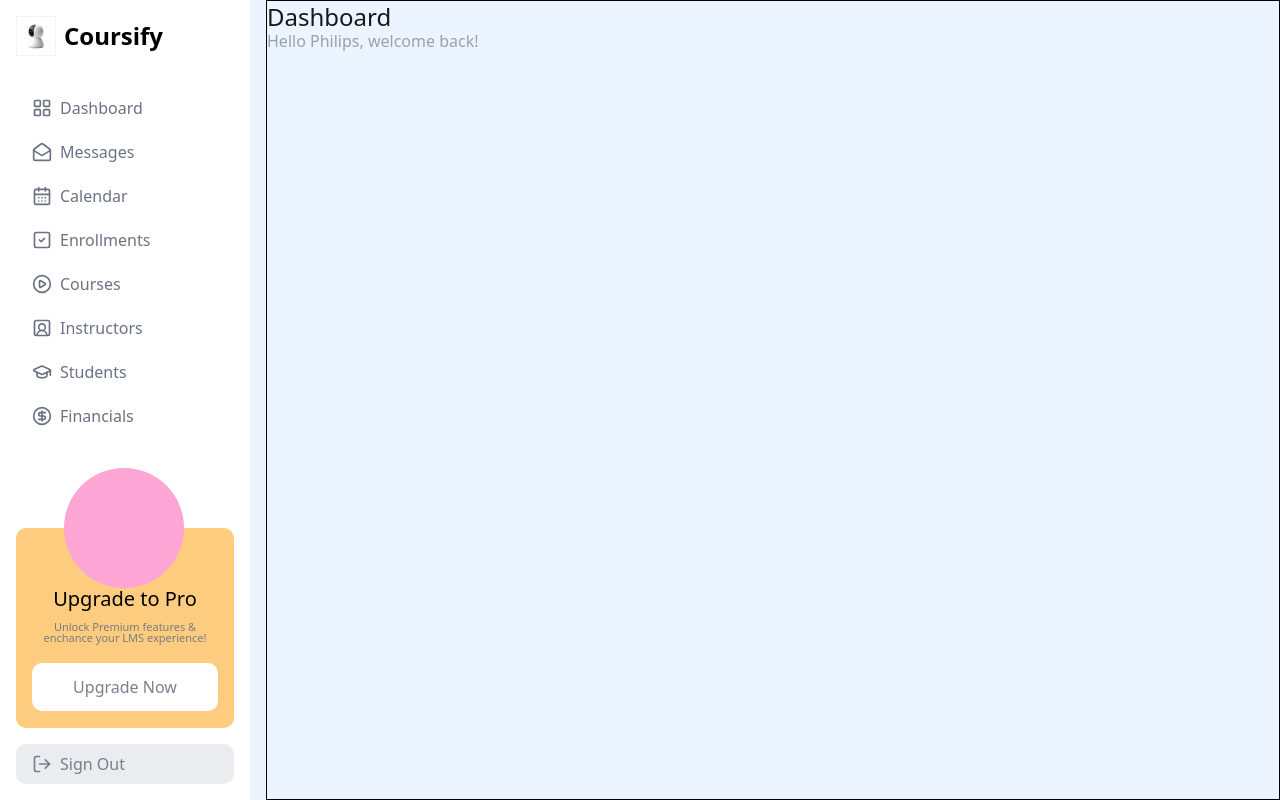
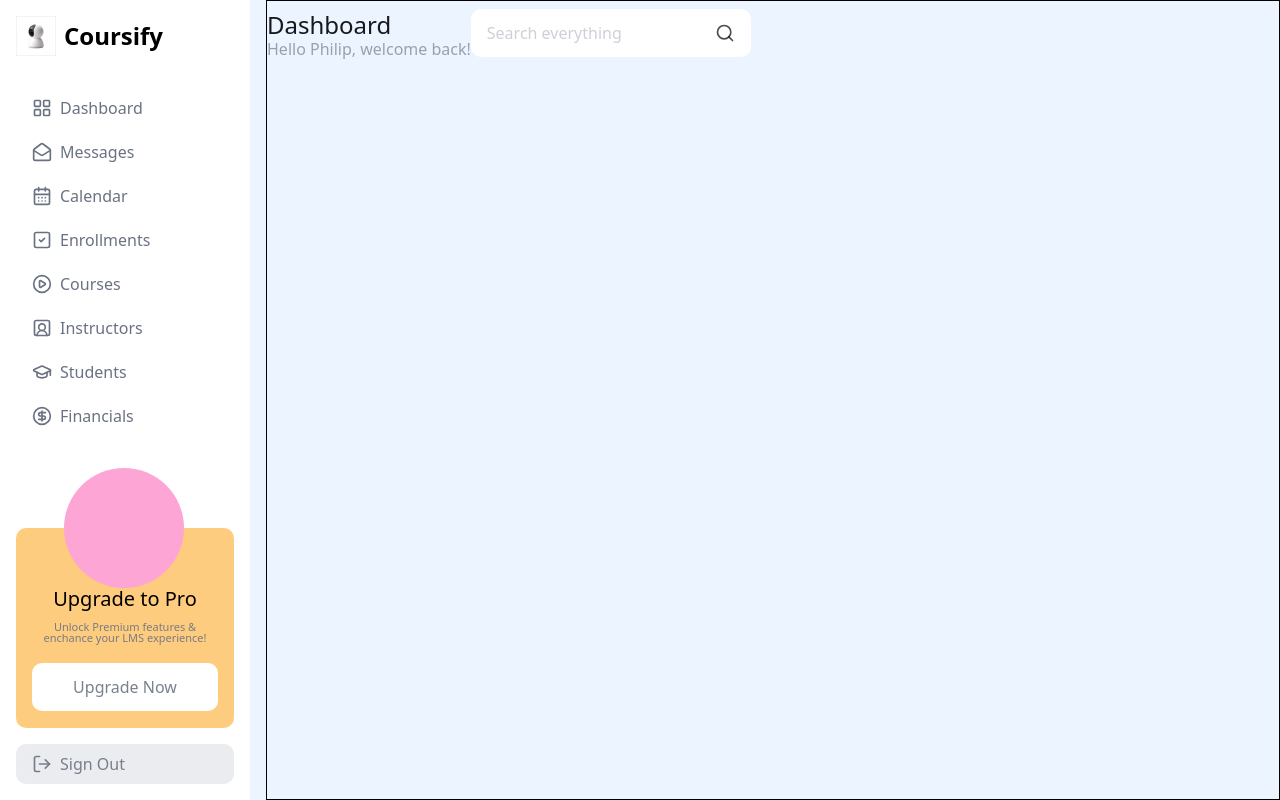
Before and after one commit to Oswald-Setumte/Coursify, a React (Vite) app: page / in a window 1280 px wide. Built offline with nearby package versions, Linux system fonts and the light colour scheme.

Commit message:
Commplete the Nav Search bar

```diff
--- a/src/App.tsx
+++ b/src/App.tsx
@@ -5,12 +5,12 @@ import Dashboard from './Pages/Dashboard'
 
 
 function App() {
-  const [user, setUser]= useState('Philips')
+  const [user, setUser]= useState('Philip')
   return (
     <BrowserRouter>
       <Routes>
         <Route path='/' element={
-          <Layout title="Dashboard " user={user}>
+          <Layout title="Dashboard" user={user}>
             <Dashboard/>
         </Layout>}/>
       </Routes>
--- a/src/Components/Layout.tsx
+++ b/src/Components/Layout.tsx
@@ -11,8 +11,10 @@ import {
   GraduationCap,
   CircleDollarSign,
   LogOut,
+  Search,
 } from "lucide-react";
 import { Link, Route } from "react-router";
+import Dashboard from "../Pages/Dashboard";
 
 type LayoutProps = {
   children: ReactNode;
@@ -73,7 +75,7 @@ export default function Layout({ children, title, user }: LayoutProps) {
   ];
 
   return (
-    <div>
+    <div className="h-screen">
       {/* Body of the LayOut*/}
       <div className="flex font-medium justify-center h-screen gap-4 bg-blue-200/30">
         {/* SideBard */}
@@ -134,13 +136,21 @@ export default function Layout({ children, title, user }: LayoutProps) {
         </div>
 
         {/* Main Content */}
-        <div className="flex-1 border">
+        <div className="flex-1 border h-screen">
           {/* Navigationa Bar */}
-          <div className=" text-gray-400">
+          <div className=" text-gray-400 flex items-center mt-2">
+            {/* UserInform */}
             <div >
               <h1 className="text-2xl text-black/90">{title}</h1>
-              <p>Hello {user}, welcome back!</p>
+              <p className={`${title!=="Dashboard"?"hidden":""}`}>Hello {user}, welcome back!</p>
+              <p className={`${title=="Dashboard"?"hidden":""}`}><span>Dashboard</span> / {title}</p>
             </div>
+            {/* Search bar */}
+            <div className="flex bg-white items-center relative w-70 h-12 rounded-[10px] pl-4">
+              <input type="search" name="search" id="search" placeholder="Search everything" className="flex w-full h-full outline-none" />
+              <Search className="absolute right-0 mr-4 text-black/70" size={20}/>
+            </div>
+            {/* Profile bar */}
             <div>
 
             </div>
```
